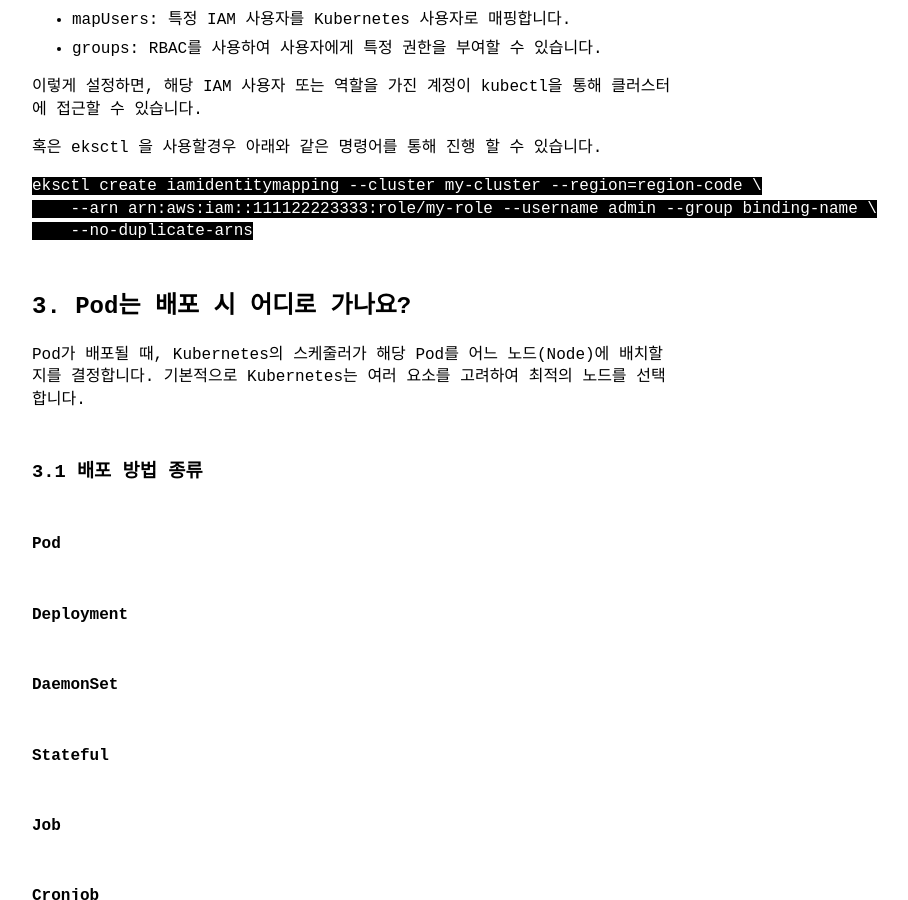
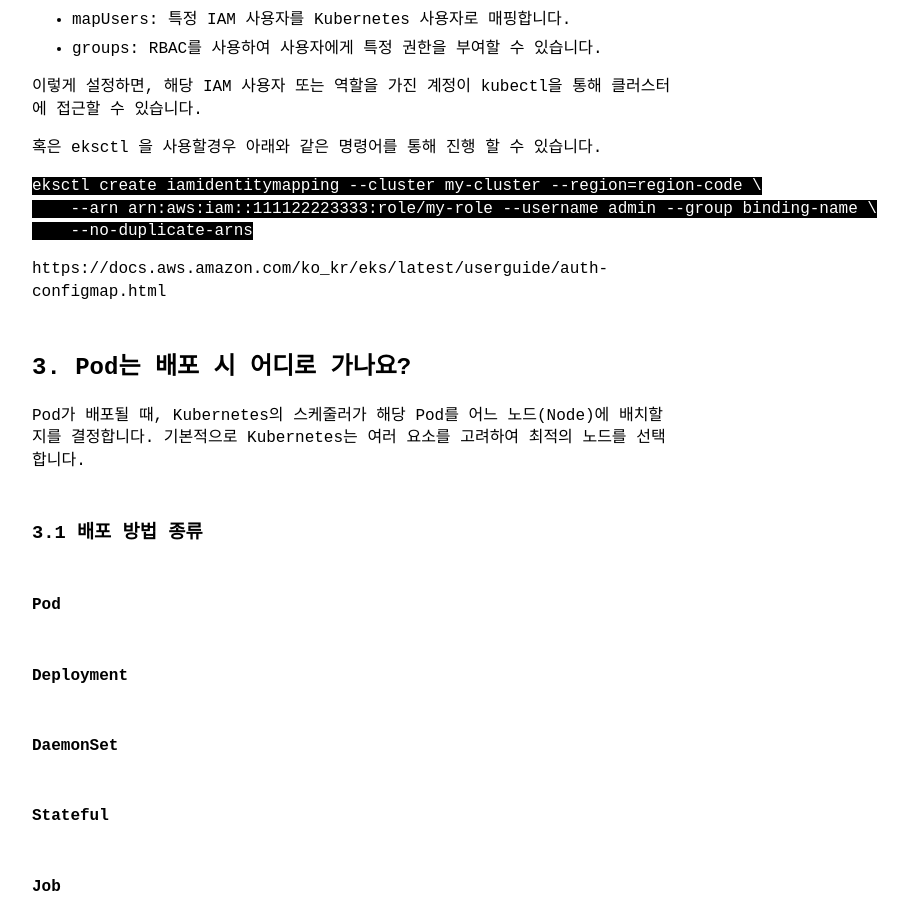
Before and after one commit to coodns/blog, a Jekyll site: the page built from _posts/2025-03-08-How to Configure EKS.md, in a window 1280 px wide and 900 px high, scrolled down 2901 px. Shown: the whole window, without its empty margins (288-1196 px from the left). Built offline with Jekyll 4.4.1, drawn with Linux system fonts in a browser that asks for light colours; comment, search, counter and statistics services are not loaded; part of the change alters nothing that is shown.

Commit message:
Update 2025-03-08-How to Configure EKS.md

````diff
--- a/_posts/2025-03-08-How to Configure EKS.md
+++ b/_posts/2025-03-08-How to Configure EKS.md
@@ -108,6 +108,9 @@ eksctl create iamidentitymapping --cluster my-cluster --region=region-code \
     --no-duplicate-arns
 ```
 
+https://docs.aws.amazon.com/ko_kr/eks/latest/userguide/auth-configmap.html
+
+
 ## 3. Pod는 배포 시 어디로 가나요?
 Pod가 배포될 때, Kubernetes의 스케줄러가 해당 Pod를 어느 노드(Node)에 배치할지를 결정합니다. 기본적으로 Kubernetes는 여러 요소를 고려하여 최적의 노드를 선택합니다.
 
````
